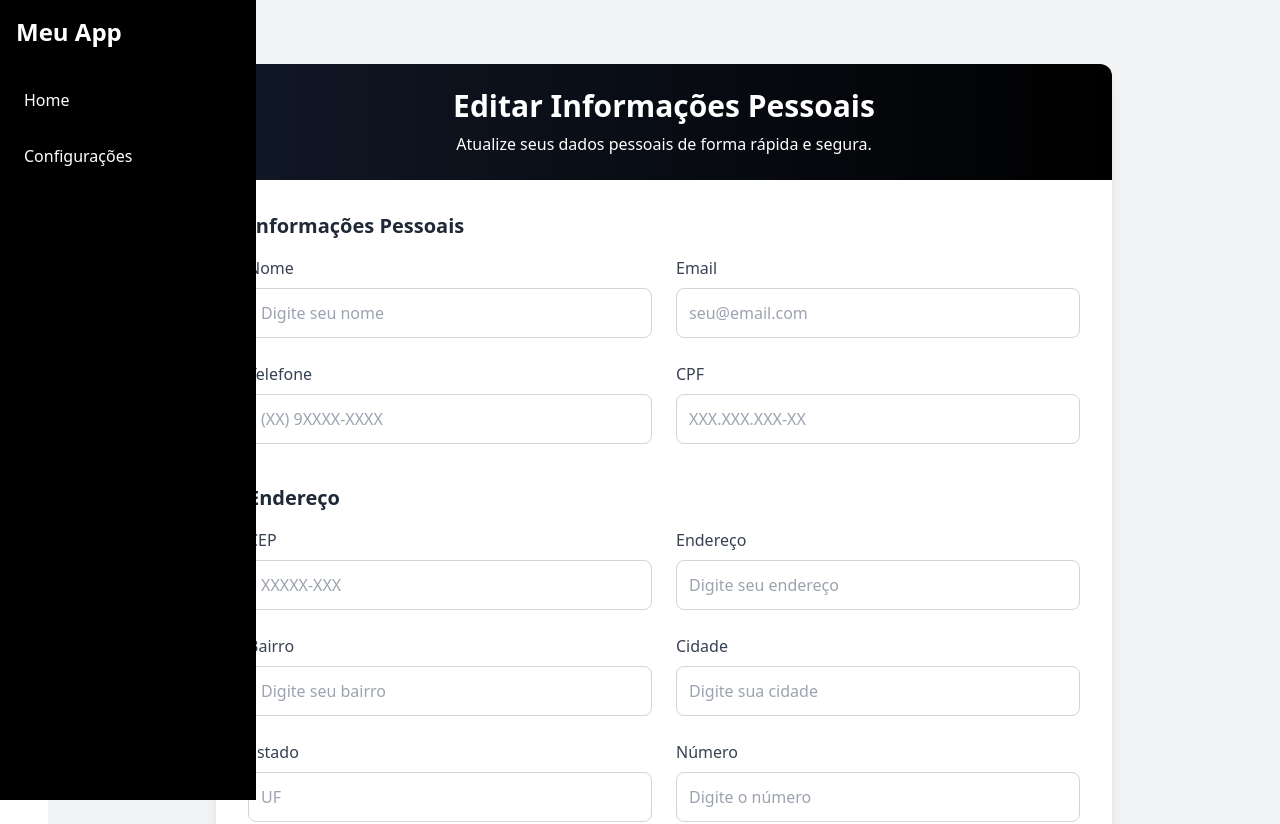
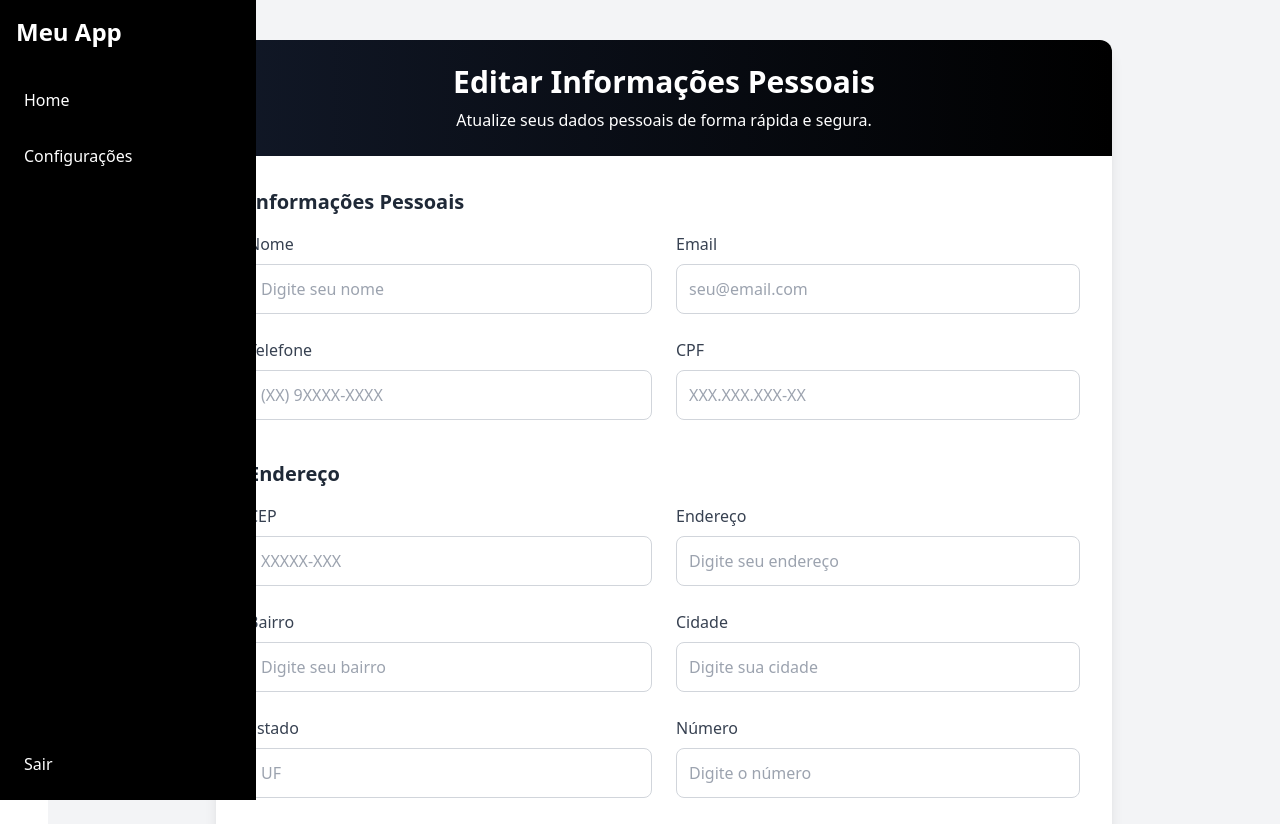
Before and after one commit to pedrohenribeiro/projeto-seguranca-da-informacao, a React (Vite) app in the folder frontend/: page /perfil/editar in a window 1280 px wide. Shown: the top 824 px of the page. Built offline with nearby package versions, Linux system fonts and the light colour scheme; no server answers; sample sign-in values are in the browser's storage.

Commit message:
fix sidebar in login and register pages/fix autentication

```diff
--- a/frontend/src/App.jsx
+++ b/frontend/src/App.jsx
@@ -2,10 +2,14 @@ import { useState } from 'react';
 import { useAuth } from './context/AuthContext';
 import Sidebar from './components/Sidebar';
 import RoutesApp from './routes/AppRoutes';
+import { useLocation } from 'react-router-dom';
 
 function App() {
   const { isAuthenticated, isLoading } = useAuth();
   const [isSidebarHovered, setIsSidebarHovered] = useState(false);
+  const location = useLocation();
+
+  const isPublicPage = ['/login', '/register'].includes(location.pathname);
 
   if (isLoading) {
     return (
@@ -17,15 +21,15 @@ function App() {
 
   return (
     <div className="flex">
-      {isAuthenticated && (
+      {!isPublicPage && isAuthenticated && (
         <Sidebar
           isHovered={isSidebarHovered}
           setIsHovered={setIsSidebarHovered}
         />
       )}
       <div
-        className={`w-full p-6 min-h-screen bg-gray-100 transition-all duration-300 ease-in-out ${
-          isAuthenticated ? (isSidebarHovered ? 'ml-64' : 'ml-12') : ''
+        className={`w-full min-h-screen bg-gray-100 transition-all duration-300 ease-in-out ${
+          !isPublicPage && isAuthenticated ? (isSidebarHovered ? 'ml-64' : 'ml-12') : ''
         }`}
       >
         <RoutesApp />
--- a/frontend/src/components/Sidebar.jsx
+++ b/frontend/src/components/Sidebar.jsx
@@ -1,8 +1,17 @@
-import { Link } from 'react-router-dom';
+import { Link, useNavigate } from 'react-router-dom';
 import { useState } from 'react';
+import { useAuth } from '../context/AuthContext';
 
 const Sidebar = () => {
   const [isHovered, setIsHovered] = useState(false);
+  const { logout } = useAuth();
+  const navigate = useNavigate();
+
+  const handleLogout = () => {
+    logout();
+    localStorage.removeItem('token');
+    navigate('/login');
+  };
 
   return (
     <div
@@ -19,6 +28,7 @@ const Sidebar = () => {
       >
         Meu App
       </h1>
+
       <nav className="flex flex-col gap-4">
         <Link
           to="/index"
@@ -37,6 +47,16 @@ const Sidebar = () => {
           Configurações
         </Link>
       </nav>
+
+      {/* Botão de sair */}
+      <button
+        onClick={handleLogout}
+        className={`mt-auto p-2 text-left rounded transition-opacity duration-300 ${
+          isHovered ? 'opacity-100 hover:bg-gray-800' : 'opacity-0'
+        }`}
+      >
+        Sair
+      </button>
     </div>
   );
 };
--- a/frontend/src/pages/Login.jsx
+++ b/frontend/src/pages/Login.jsx
@@ -1,4 +1,4 @@
-import { useState } from 'react';
+import { useState, useEffect } from 'react';
 import { useNavigate } from 'react-router-dom';
 import API from '../services/api';
 import { useAuth } from '../context/AuthContext';
@@ -8,7 +8,11 @@ export default function Login() {
   const [form, setForm] = useState({ username: '', password: '' });
   const [showPassword, setShowPassword] = useState(false);
   const navigate = useNavigate();
-  const { login } = useAuth();
+  const { isAuthenticated, login } = useAuth();
+
+  useEffect(() => {
+    if (isAuthenticated) navigate('/index');
+  }, [isAuthenticated, navigate]);
 
   const handleChange = (e) => setForm({ ...form, [e.target.name]: e.target.value });
 
@@ -37,7 +41,6 @@ export default function Login() {
             value={form.username}
             onChange={handleChange}
           />
-
           <div className="relative">
             <input
               type={showPassword ? 'text' : 'password'}
@@ -55,7 +58,6 @@ export default function Login() {
               {showPassword ? <EyeOff size={20} /> : <Eye size={20} />}
             </button>
           </div>
-
           <button type="submit" className="bg-azul text-white py-2 rounded hover:bg-gray-800 transition">
             Entrar
           </button>
--- a/frontend/src/pages/Register.jsx
+++ b/frontend/src/pages/Register.jsx
@@ -1,11 +1,14 @@
-import { useState } from 'react';
+import { useState, useEffect } from 'react';
 import API from '../services/api';
 import { useNavigate } from 'react-router-dom';
 import { Eye, EyeOff } from 'lucide-react';
+import { useAuth } from '../context/AuthContext';
 
 export default function Register() {
   const navigate = useNavigate();
+  const { isAuthenticated } = useAuth();
   const [showPassword, setShowPassword] = useState(false);
+
   const [form, setForm] = useState({
     username: '',
     cpf: '',
@@ -15,6 +18,12 @@ export default function Register() {
     password: '',
     role: 'user'
   });
+
+  useEffect(() => {
+    if (isAuthenticated) {
+      navigate('/index');
+    }
+  }, [isAuthenticated, navigate]);
 
   const formatCPF = (value) =>
     value.replace(/\D/g, '')
@@ -161,6 +170,7 @@ export default function Register() {
             <option value="user">Usuário</option>
             <option value="admin">Admin</option>
           </select>
+
           <button
             type="submit"
             className="bg-azul text-white py-2 rounded hover:bg-gray-800 transition"
```
Lines whose indentation alone changed are shown as unchanged.
